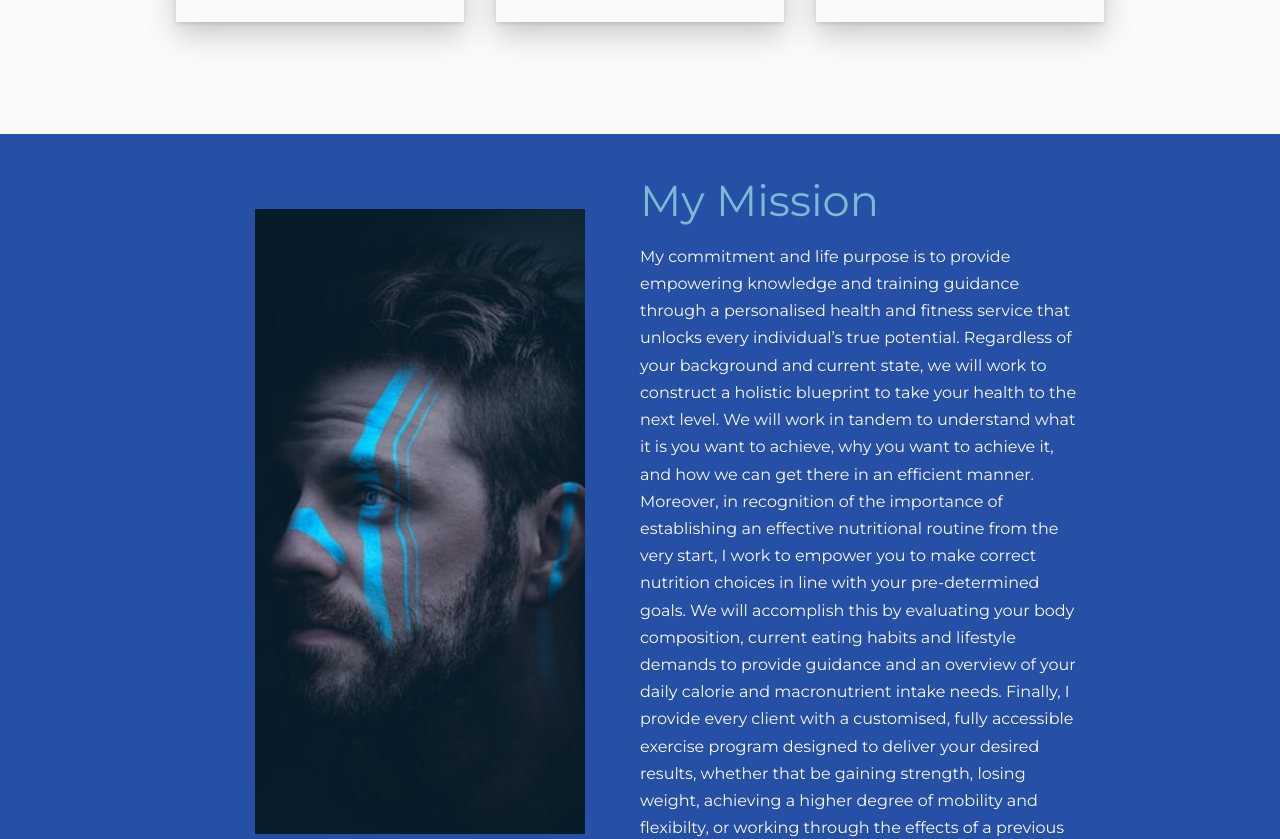
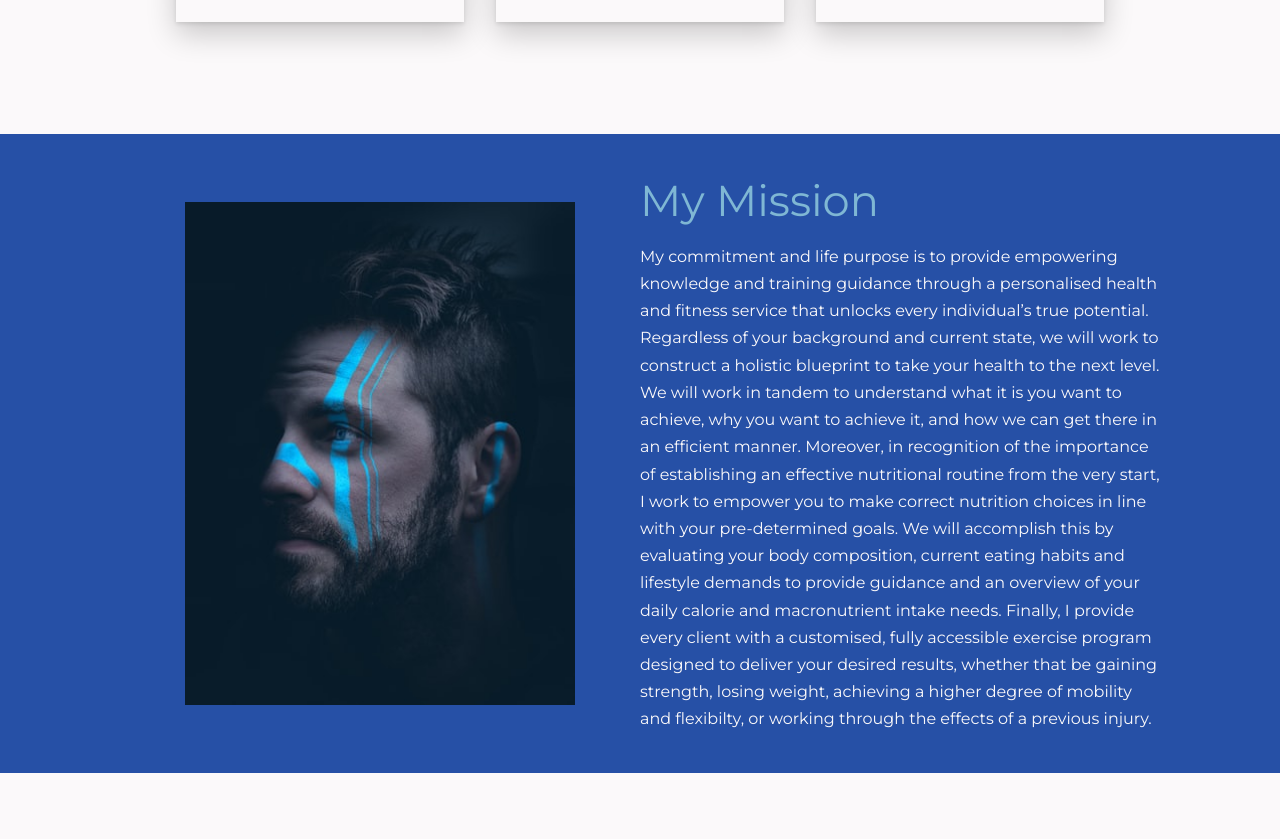
Before and after one commit to rabienasser/The-Y-Factor, a React (Create React App) app in the folder the-y-factor/: page / in a window 1280 px wide. Shown: the part 2680-3519 px from the top of the page. Built offline with nearby package versions, Linux system fonts and the light colour scheme.

Commit message:
adjusted mission statement

```diff
--- a/the-y-factor/src/components/Home/Mission/Mission.style.js
+++ b/the-y-factor/src/components/Home/Mission/Mission.style.js
@@ -7,8 +7,10 @@ export const Container = styled(motion.div)`
    display: flex;
    background: var(--dark-blue);
    color: var(--light-color);
-
-   @media (max-width: 1100px) {
+   @media (max-width: 1300px) {
+      padding: 0 5rem;
+   }
+   @media (max-width: 1200px) {
       padding: 0 1rem;
    }
    @media (max-width: 550px) {
@@ -20,8 +22,7 @@ export const MissionContent = styled.div`
    display: flex;
    align-items: center;
    padding: 40px;
-
-   @media (max-width: 750px) {
+   @media (max-width: 1100px) {
       flex-direction: column;
       padding: 20px;
    }
@@ -50,21 +51,20 @@ export const Statement = styled(motion.div)`
    display: flex;
    flex-direction: column;
    justify-content: center;
-   @media (max-width: 750px) {
+   @media (max-width: 1100px) {
       width: 100%;
-      text-align: center;
+      h2 {
+         text-align: center;
+      }
    }
-
    h2 {
       margin-bottom: 1rem;
       font-size: 2.7rem;
       color: var(--third-color);
-
       @media (max-width: 1150px) {
          font-size: 2rem;
       }
    }
-
    p {
       font-size: 1rem;
    }
```
